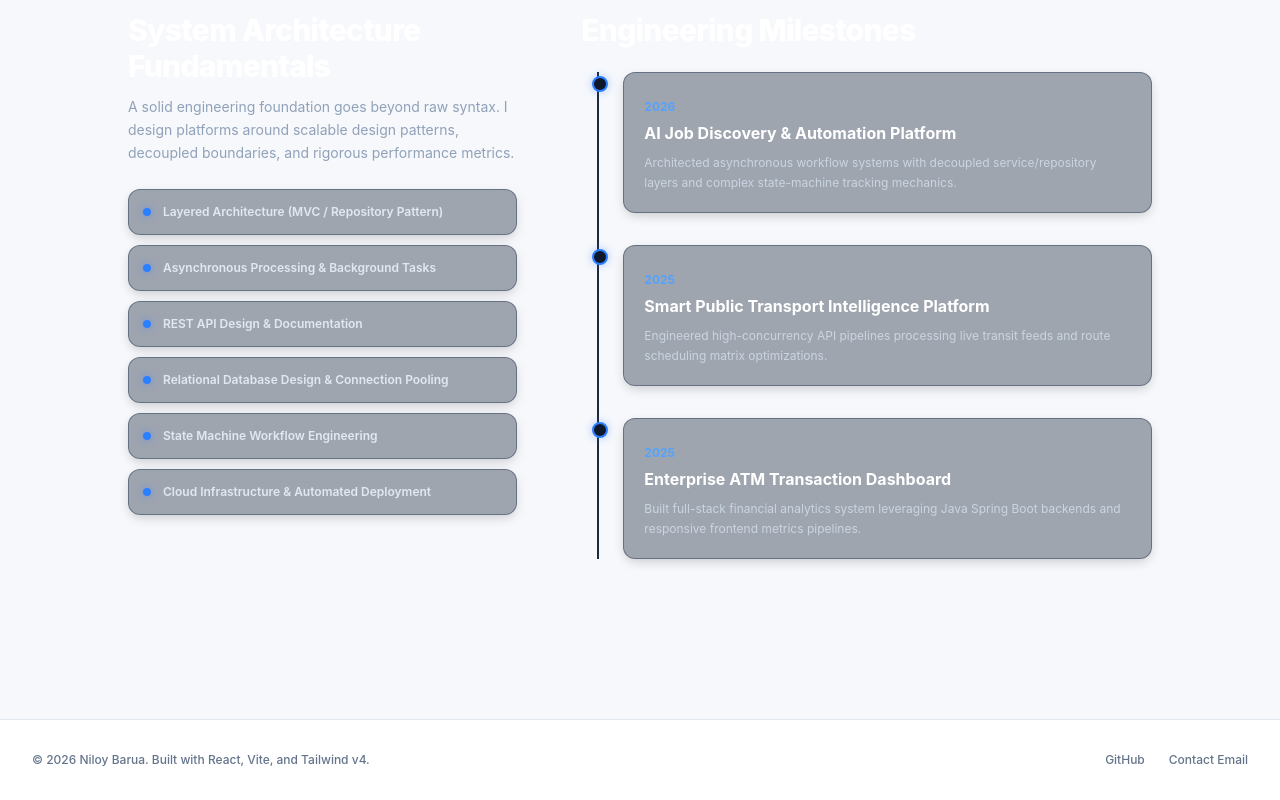
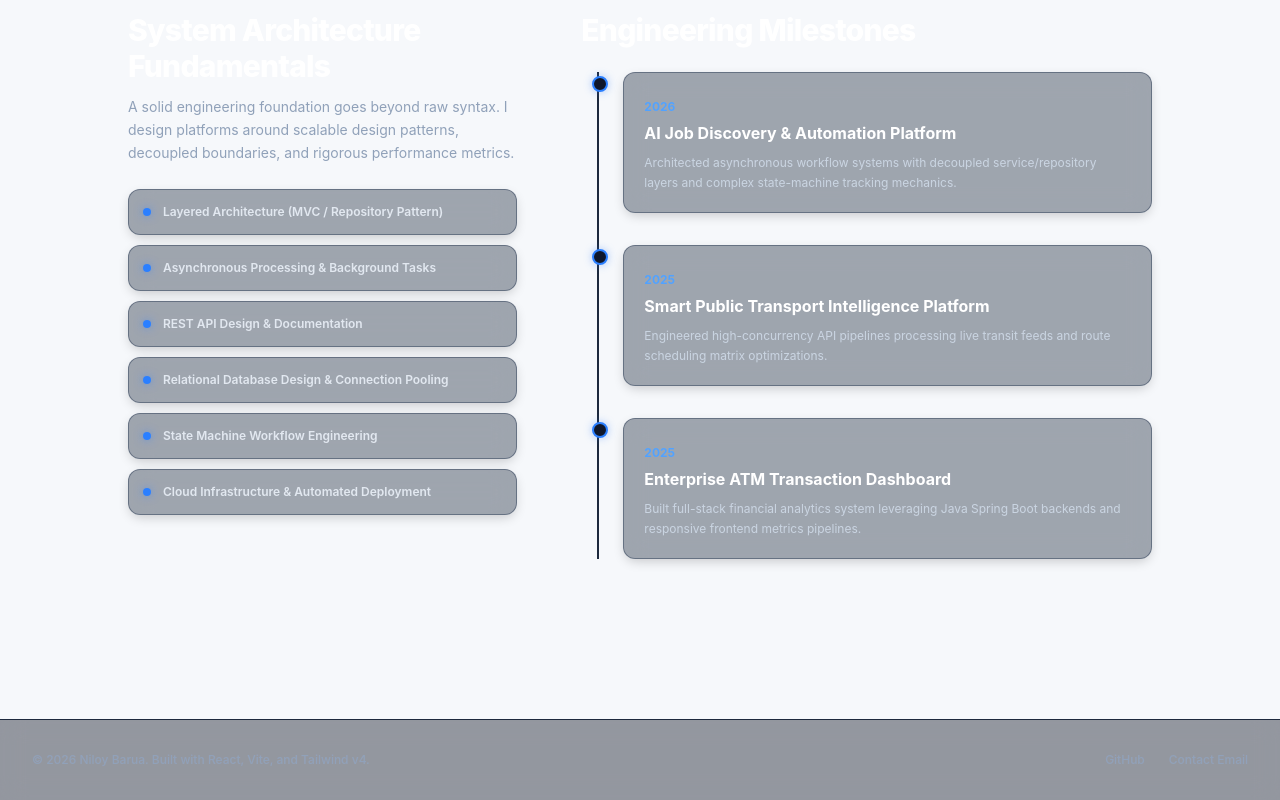
Before and after one commit to nestorNiloy/portfolio, a React app: page / in a window 1280 px wide. Shown: the part 2232-3032 px from the top of the page. Built offline with nearby package versions, Linux system fonts and the light colour scheme; the HTML template or start-up script is replaced by a standard one.

Commit message:
design: update footer layout to match premium dark-silver theme

```diff
--- a/src/components/Footer.jsx
+++ b/src/components/Footer.jsx
@@ -3,16 +3,24 @@ import React from 'react';
 
 export default function Footer() {
   return (
-    <footer className="border-t border-[#E2E8F0] bg-white mt-20">
-      <div className="mx-auto max-w-7xl px-4 py-8 sm:px-6 lg:px-8 flex flex-col sm:flex-row items-center justify-between gap-4 text-xs font-medium text-[#64748B]">
+    <footer className="border-t border-slate-800 bg-slate-950/40 backdrop-blur-md mt-20">
+      <div className="mx-auto max-w-7xl px-4 py-8 sm:px-6 lg:px-8 flex flex-col sm:flex-row items-center justify-between gap-4 text-xs font-medium text-slate-400">
         <div>
           <p>© 2026 Niloy Barua. Built with React, Vite, and Tailwind v4.</p>
         </div>
         <div className="flex gap-6">
-          <a href="https://github.com/nestorNiloy" target="_blank" rel="noreferrer" className="hover:text-[#2563EB] transition-colors">
+          <a
+            href="https://github.com/nestorNiloy"
+            target="_blank"
+            rel="noreferrer"
+            className="hover:text-blue-400 transition-colors"
+          >
             GitHub
           </a>
-          <a href="mailto:your.email@domain.com" className="hover:text-[#2563EB] transition-colors">
+          <a
+            href="mailto:niloybarua.eng@gmail.com"
+            className="hover:text-blue-400 transition-colors"
+          >
             Contact Email
           </a>
         </div>
```
